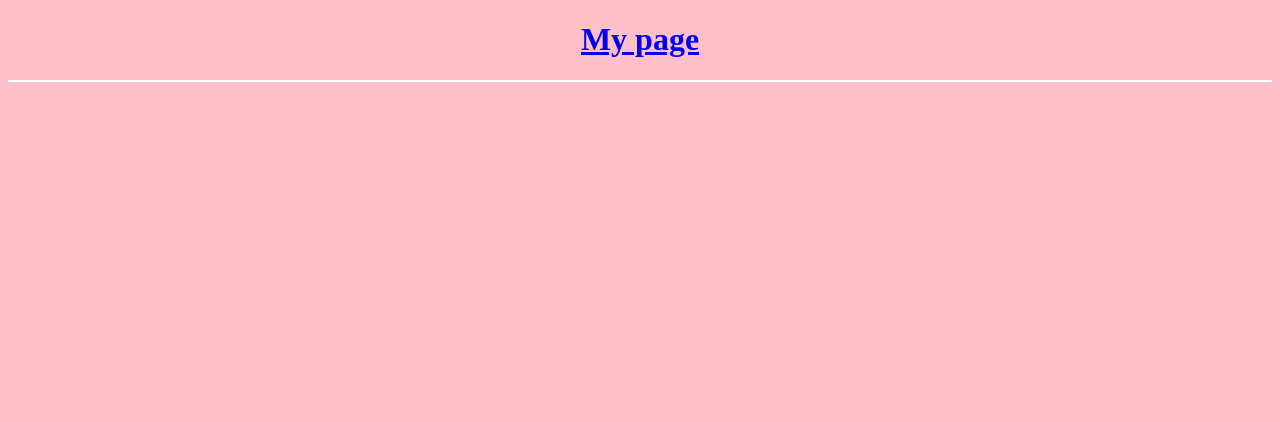
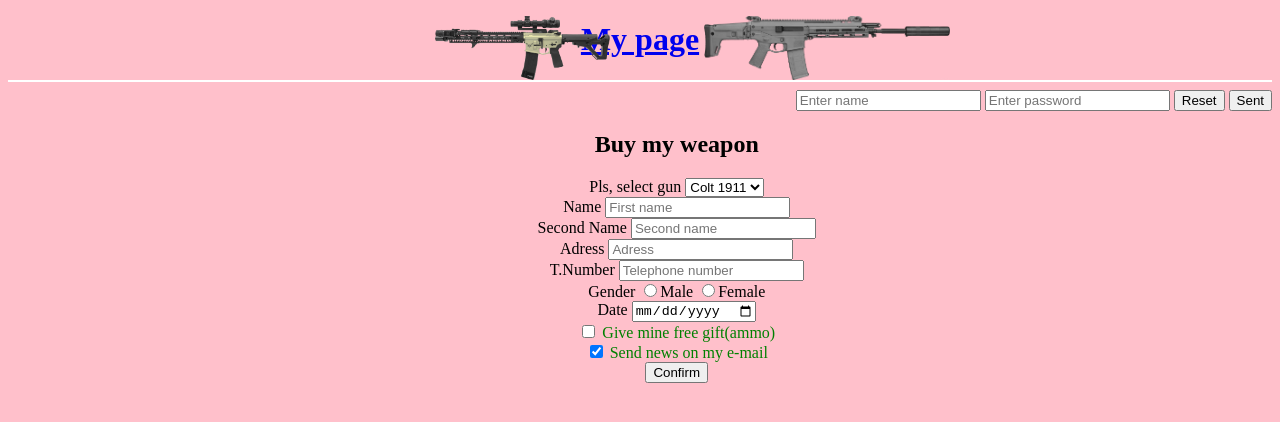
Before and after one commit to muridse/portfoly_00, a plain HTML site: page portfoly/pages/forms.html in a window 1280 px wide. Drawn offline with Linux system fonts and the light colour scheme.

Commit message:
gun_shop

```diff
--- a/portfoly/pages/forms.html
+++ b/portfoly/pages/forms.html
@@ -10,7 +10,72 @@
 	<hr color="white">
 </div>
 <div>
-
+	<img id="guns_1" src="../images/1.png">
+	<img id="guns_2" src="../images/2.png">
+</div>
+<div id="log">
+	<form action=auth.php" method="post">
+		<input type="text" name="name" placeholder="Enter name">
+		<input type="password" name="pass" placeholder="Enter password">
+		<button type="reset">Reset</button>
+		<button type="submit">Sent</button>
+	</form>
+</div>
+<div id="form">
+	<h2>Buy my weapon</h2>
+	<form action="order.php" method="post">
+		<div>
+			<span>Pls, select gun</span>
+			<select name="gun_value">
+				<option value="Colt_1911">Colt 1911</option>
+				<option value="AM_CAR">AM CAR</option>
+				<option value="AK_47">AK 47</option>
+				<option value="TEC_9">TEC-9</option>
+			</select>
+		</div>
+		<div>
+			<label><span>Name</span>
+				<input type="text" name="f.name" placeholder="First name">
+			</label>
+		</div>
+		<div>
+			<label><span>Second Name</span>
+				<input type="text" name="s.name" placeholder="Second name">
+			</label>
+		</div>
+		<div>
+			<label><span>Adress</span>
+				<input type="text" name="post" placeholder="Adress">
+			</label>
+		</div>
+		<div>
+			<label><span>T.Number</span>
+				<input type="number" name="number" placeholder="Telephone number">
+			</label>
+		</div>
+		<div>
+			<label><span>Gender</span>
+				<input type="radio" name="gender" value="male"><span>Male</span>
+				<input type="radio" name="gender" value="female"><span>Female</span>
+			</label>
+		</div>
+		<div>
+			<label><span>Date</span>
+				<input type="date" name="date" id="roru">
+			</label>
+		</div>
+		<div id="puss">
+			<input type="checkbox" name="gift" value="ammo">
+			<span>Give mine free gift(ammo)</span>
+		</div>
+		<div id="puss">
+			<input type="checkbox" name="email-sender" value="sender" checked>
+			<span>Send news on my e-mail</span>
+		</div>
+		<div>
+				<button type="submit">Confirm</button>
+		</div>
+	</form>
 </div>
 </body>
 </html>
--- a/portfoly/styles.css
+++ b/portfoly/styles.css
@@ -8,3 +8,30 @@ img{
 	text-align: center;
 	color: white;
 }
+#guns_1{
+ 	position: absolute;
+	left: 34%;
+	bottom: 90%;
+	max-height: 8%;
+}
+#guns_2{
+ 	position: absolute;
+	left: 55%;
+	bottom: 90%;
+	max-height: 8%;
+}
+#log{
+	text-align: right;
+
+}
+#form{
+	position: absolute;
+	text-align: center;
+	left: 42%
+}
+#puss{
+	color: green;
+}
+address{
+	text-align: center;
+}
```
Also changed, not shown: portfoly/index.html (+6 -0 lines), portfoly/images/1.png (added), portfoly/images/2.png (added), portfoly/images/back.jpg (deleted).
